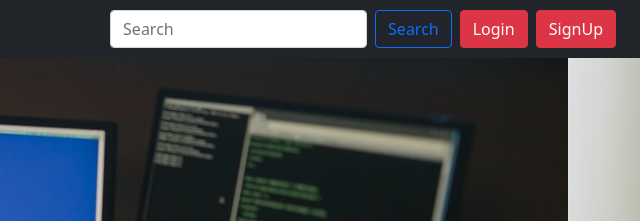
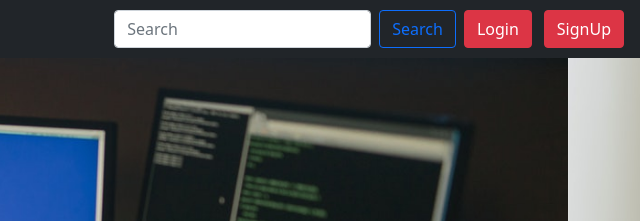
Before and after one commit to ishagupta2110/CODEVVILLA, a plain HTML site: page index.html in a window 1280 px wide. Shown: the top 221 px of the page, 640-1280 px from the left. Drawn offline with nearby package versions, Linux system fonts and the light colour scheme.

Commit message:
some changes

```diff
--- a/index.html
+++ b/index.html
@@ -56,14 +56,13 @@
                 <form class="d-flex">
                     <input class="form-control me-2" type="search" placeholder="Search" aria-label="Search">
                     <button class="btn btn-outline-primary" type="submit">Search</button>
+                    <button type="button" class="btn btn-danger mx-2" data-bs-toggle="modal"
+                            data-bs-target="#loginModal">Login</button>
+                        <button type="button" class="btn btn-danger mx-1" data-bs-toggle="modal"
+                            data-bs-target="#signupModal">SignUp</button>
 
                 </form>
-                <div class="mx-2 nav-item">
-                    <button type="button" class="btn btn-danger" data-bs-toggle="modal" data-bs-target="#loginModal" >Login</button>
-                    <button type="button" class="btn btn-danger mx-1" data-bs-toggle="modal" data-bs-target="#signupModal">SignUp</button>
 
-
-                </div>
             </div>
         </div>
     </nav>
```
